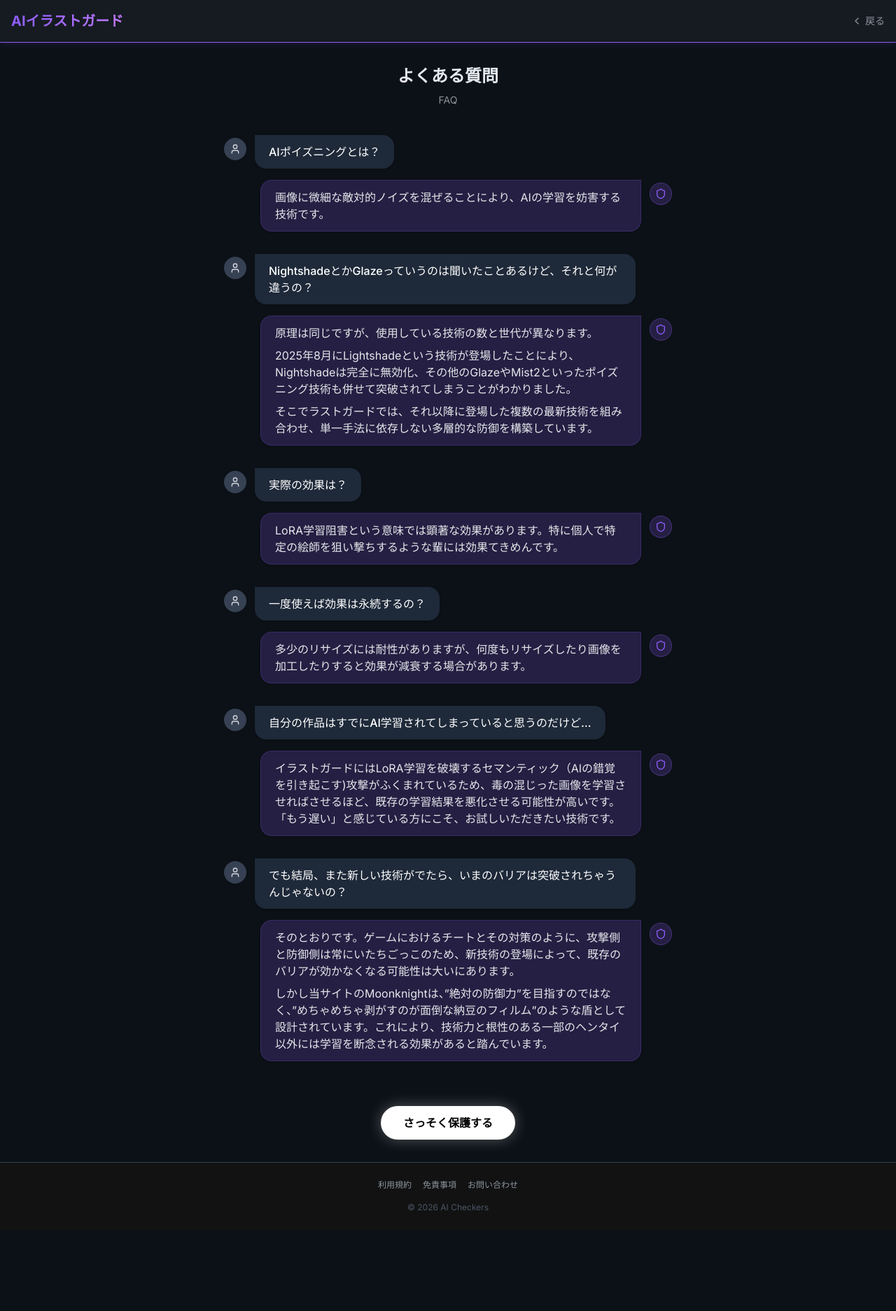
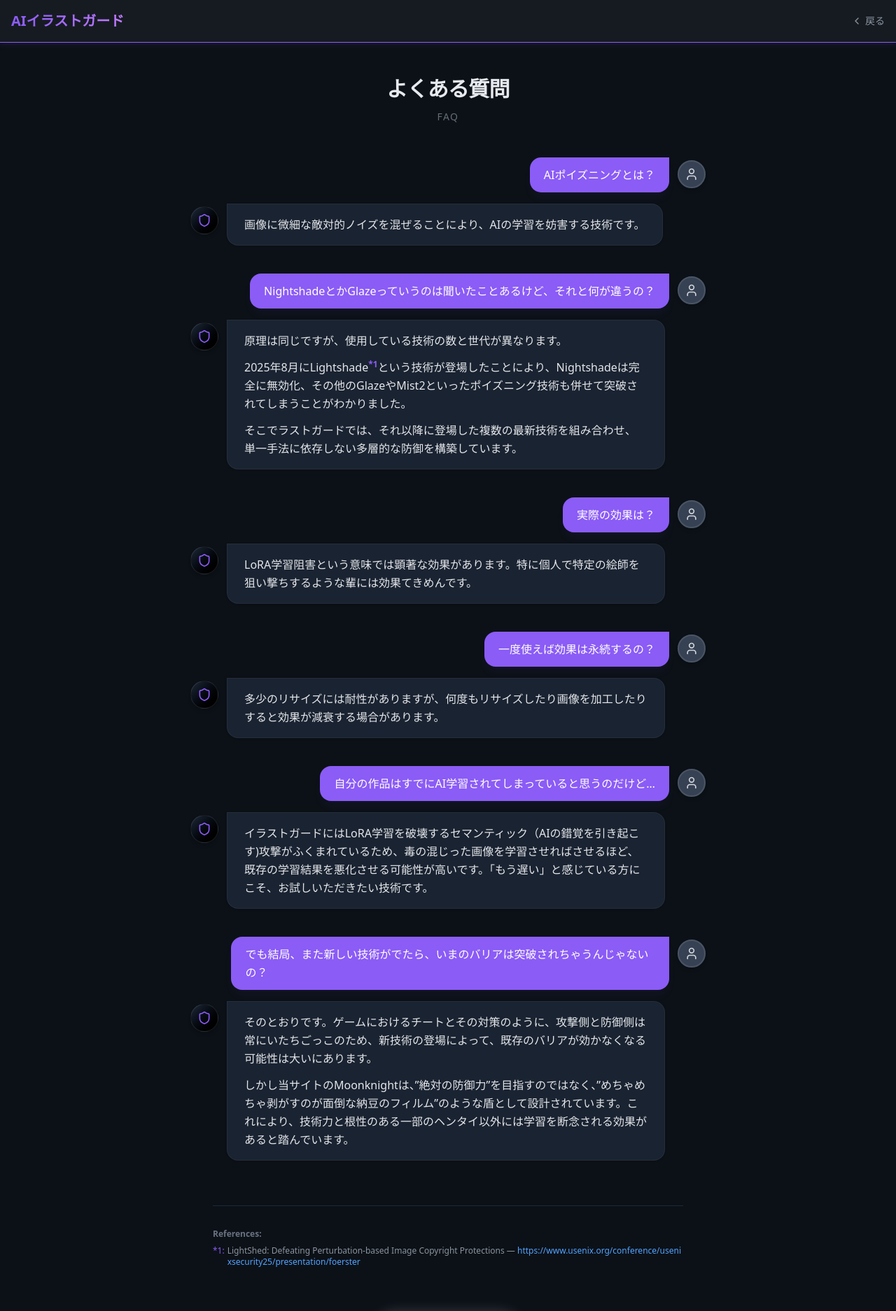
Before and after one commit to bonanza127/AIcheckers, a Next.js app: page /guard/how-it-works in a window 1280 px wide. Shown: the top 1874 px of the page at 70% size. Before the commit the page ends 1758 px from the top, so only its background shows below. Built offline with nearby package versions, Linux system fonts and the light colour scheme.

Commit message:
Enhance FAQ UI: Swap sides, add citations, improve styling

```diff
--- a/src/app/guard/how-it-works/page.tsx
+++ b/src/app/guard/how-it-works/page.tsx
@@ -15,7 +15,7 @@ const faqData = [
   },
   {
     q: "NightshadeとかGlazeっていうのは聞いたことあるけど、それと何が違うの？",
-    a: "原理は同じですが、使用している技術の数と世代が異なります。\n\n2025年8月にLightshadeという技術が登場したことにより、Nightshadeは完全に無効化、その他のGlazeやMist2といったポイズニング技術も併せて突破されてしまうことがわかりました。\n\nそこでラストガードでは、それ以降に登場した複数の最新技術を組み合わせ、単一手法に依存しない多層的な防御を構築しています。"
+    a: "原理は同じですが、使用している技術の数と世代が異なります。\n\n2025年8月にLightshade<sup class=\"text-accent\">*1</sup>という技術が登場したことにより、Nightshadeは完全に無効化、その他のGlazeやMist2といったポイズニング技術も併せて突破されてしまうことがわかりました。\n\nそこでラストガードでは、それ以降に登場した複数の最新技術を組み合わせ、単一手法に依存しない多層的な防御を構築しています。"
   },
   {
     q: "実際の効果は？",
@@ -37,9 +37,9 @@ const faqData = [
 
 export default function FAQ() {
   return (
-    <div className="min-h-screen bg-background text-foreground flex flex-col">
+    <div className="min-h-screen bg-background text-foreground flex flex-col font-sans">
       {/* Header */}
-      <header className="site-header border-b border-gray-700/50 backdrop-blur-md sticky top-0 z-50">
+      <header className="site-header border-b border-gray-700/50 backdrop-blur-md sticky top-0 z-50 bg-background/80">
         <div className="container mx-auto px-4 py-4 flex items-center justify-between">
           <Link href="/guard" className="flex items-center gap-1.5 hover:opacity-80 transition-opacity">
             <span className="text-xl font-bold bg-gradient-to-r from-accent to-purple-400 bg-clip-text text-transparent">AIイラストガード</span>
@@ -54,47 +54,57 @@ export default function FAQ() {
       </header>
 
       {/* Main Content */}
-      <main className="flex-grow container mx-auto px-4 py-8 max-w-2xl">
-        <div className="text-center mb-10">
-          <h1 className="text-2xl font-bold mb-2">よくある質問</h1>
-          <p className="text-muted text-sm">FAQ</p>
+      <main className="flex-grow container mx-auto px-4 py-12 max-w-3xl">
+        <div className="text-center mb-12">
+          <h1 className="text-3xl font-bold mb-3 tracking-tight">よくある質問</h1>
+          <p className="text-muted text-sm uppercase tracking-widest opacity-70">FAQ</p>
         </div>
 
-        <div className="space-y-8">
+        <div className="space-y-10">
           {faqData.map((item, index) => (
             <div key={index} className="space-y-4">
-              {/* Question (User) */}
-              <div className="flex gap-3 justify-start">
-                <div className="w-8 h-8 rounded-full bg-gray-700 flex items-center justify-center shrink-0 mt-1">
-                  <User className="w-4 h-4 text-gray-300" />
+              {/* Question (User) - Right Side */}
+              <div className="flex gap-3 justify-end group">
+                <div className="bg-accent text-white rounded-2xl rounded-tr-none px-5 py-3 max-w-[85%] shadow-lg shadow-accent/5 transition-transform group-hover:-translate-x-1">
+                  <p className="text-sm md:text-base font-medium leading-relaxed">{item.q}</p>
                 </div>
-                <div className="bg-gray-800 rounded-2xl rounded-tl-none px-5 py-3 max-w-[85%] shadow-sm">
-                  <p className="text-sm md:text-base font-medium text-white">{item.q}</p>
+                <div className="w-10 h-10 rounded-full bg-gray-700 flex items-center justify-center shrink-0 mt-1 shadow-md border-2 border-gray-600">
+                  <User className="w-5 h-5 text-gray-300" />
                 </div>
               </div>
 
-              {/* Answer (System) */}
-              <div className="flex gap-3 justify-end">
-                <div className="bg-accent/20 border border-accent/20 rounded-2xl rounded-tr-none px-5 py-3 max-w-[90%] md:max-w-[85%] shadow-sm">
+              {/* Answer (System) - Left Side */}
+              <div className="flex gap-3 justify-start group">
+                <div className="w-10 h-10 rounded-full bg-gradient-to-br from-gray-800 to-black flex items-center justify-center shrink-0 mt-1 border border-white/10 shadow-md">
+                  <Shield className="w-5 h-5 text-accent" />
+                </div>
+                <div className="bg-gray-800/80 border border-white/5 rounded-2xl rounded-tl-none px-6 py-4 max-w-[90%] md:max-w-[85%] shadow-sm backdrop-blur-sm transition-transform group-hover:translate-x-1">
                   {item.a.split('\n').map((line, i) => (
-                    <p key={i} className={`text-sm md:text-base text-gray-200 ${line === "" ? "h-2" : ""}`}>
-                      {line}
+                    <p key={i} className={`text-sm md:text-base text-gray-200 leading-relaxed ${line === "" ? "h-3" : ""}`} dangerouslySetInnerHTML={{ __html: line.replace(/Lightshade<sup class="text-accent">\*1<\/sup>/g, 'Lightshade<sup class="text-accent font-bold cursor-help" title="See reference below">*1</sup>') }}>
                     </p>
                   ))}
-                </div>
-                <div className="w-8 h-8 rounded-full bg-accent/20 flex items-center justify-center shrink-0 mt-1 border border-accent/30">
-                  <Shield className="w-4 h-4 text-accent" />
                 </div>
               </div>
             </div>
           ))}
         </div>
 
+        {/* References */}
+        <div className="mt-16 pt-8 border-t border-gray-800 text-xs text-muted max-w-2xl mx-auto">
+          <p className="mb-2 font-bold text-gray-500">References:</p>
+          <p className="flex gap-1" id="ref-1">
+            <span className="text-accent">*1:</span>
+            <span>
+              LightShed: Defeating Perturbation-based Image Copyright Protections — <a href="https://www.usenix.org/conference/usenixsecurity25/presentation/foerster" target="_blank" rel="noopener noreferrer" className="text-blue-400 hover:underline break-all">https://www.usenix.org/conference/usenixsecurity25/presentation/foerster</a>
+            </span>
+          </p>
+        </div>
+
         {/* CTA Area */}
         <div className="mt-16 text-center">
           <Link
             href="/guard"
-            className="inline-flex items-center justify-center px-8 py-3 bg-white text-black font-bold rounded-full hover:bg-gray-200 transition-all shadow-[0_0_20px_rgba(255,255,255,0.3)] hover:shadow-[0_0_30px_rgba(255,255,255,0.5)] active:scale-95"
+            className="inline-flex items-center justify-center px-8 py-4 bg-white text-black font-bold rounded-full hover:bg-gray-100 transition-all shadow-[0_0_20px_rgba(255,255,255,0.2)] hover:shadow-[0_0_35px_rgba(255,255,255,0.4)] active:scale-95 text-lg"
           >
             さっそく保護する
           </Link>
```
